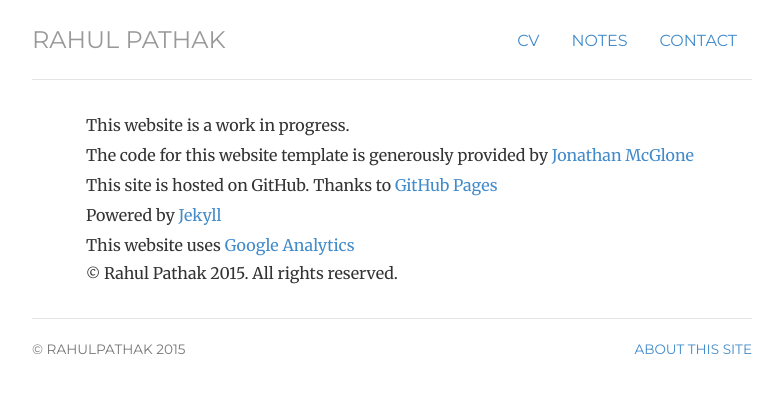
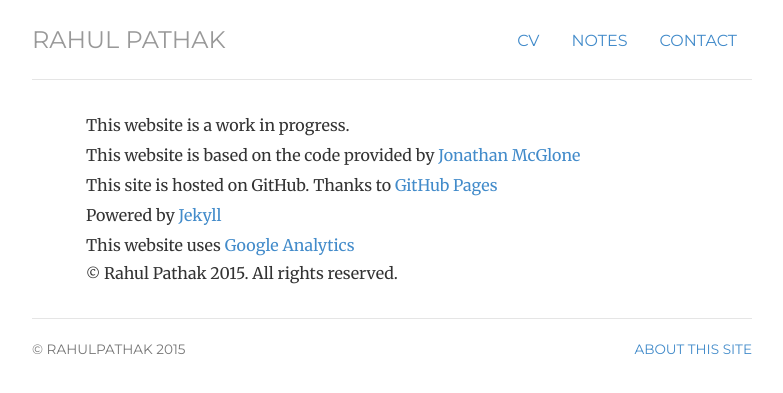
Before and after one commit to pathak-rahul/pathak-rahul.github.io, a Jekyll site: the page built from about/index.html, in a window 1280 px wide. Shown: the top 393 px of the page, without its empty margins (248-1031 px from the left). Built offline with Jekyll 4.4.1, drawn with Linux system fonts in a browser that asks for light colours.

Commit message:
Update index.html

```diff
--- a/about/index.html
+++ b/about/index.html
@@ -9,7 +9,7 @@
         <ul class="list-unstyled">
         <li> This website is a work in progress.</li>
 
-        <li> The code for this website template is generously provided by <a href="http://jmcglone.com" title="ZkySky Design">Jonathan McGlone</a></li>
+        <li> This website is based on the code provided by <a href="http://jmcglone.com" title="ZkySky Design">Jonathan McGlone</a></li>
         <li> This site is hosted on GitHub. Thanks to <a href="http://pages.github.com/" title="GitHub Pages">GitHub Pages</a></li>
         <li> Powered by <a href="http://jekyllrb.com/" title="Jekyll">Jekyll</a></li>
         <li> This website uses <a href="http://www.google.com/analytics/" title ="Google Analytics">Google Analytics</a></li>
```
